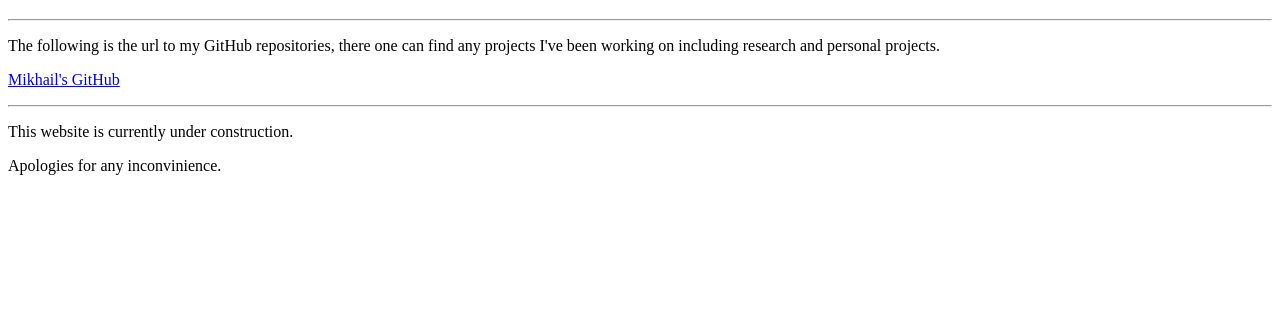
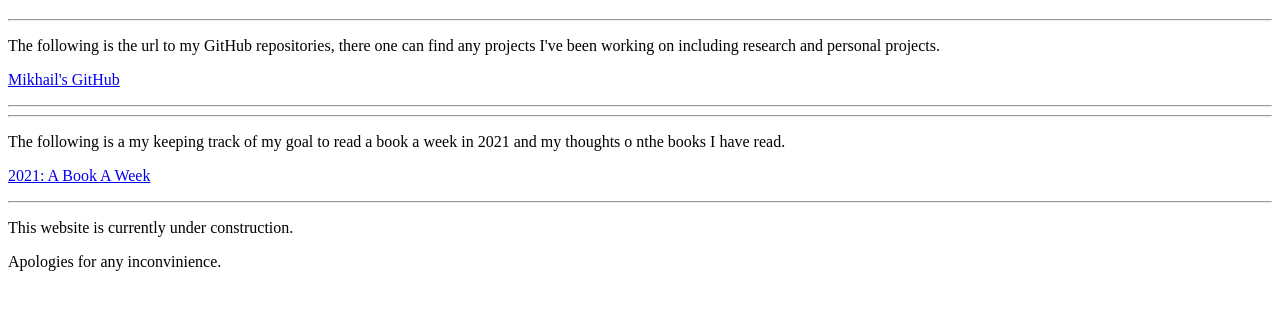
Before and after one commit to MikhailSharov/MikhailSharov.github.io, a plain HTML site: page index.html in a window 1280 px wide. Shown: the part 61-370 px from the top of the page. Drawn offline with Linux system fonts and the light colour scheme.

Commit message:
Basic Update
Basic Update

```diff
--- a/index.html
+++ b/index.html
@@ -9,6 +9,10 @@
     <p>The following is the url to my GitHub repositories, there one can find any projects I've been working on including research and personal projects.</p>
     <p><a href="https://github.com/MikhailSharov">Mikhail's GitHub</a></p>
     <hr />
+    <hr />
+    <p>The following is a my keeping track of my goal to read a book a week in 2021 and my thoughts o nthe books I have read.</p>
+    <p><a href="file:///C:/Users/Mikhail/Documents/GitHub/MikhailSharov.github.io/subpage/subpage.html">2021: A Book A Week</a></p>
+    <hr />
     <p>This website is currently under construction.</p>
     <p>Apologies for any inconvinience.</p>
   </body>
```
Also changed, not shown: subpage/subpage.html (added, +15 -0 lines).
